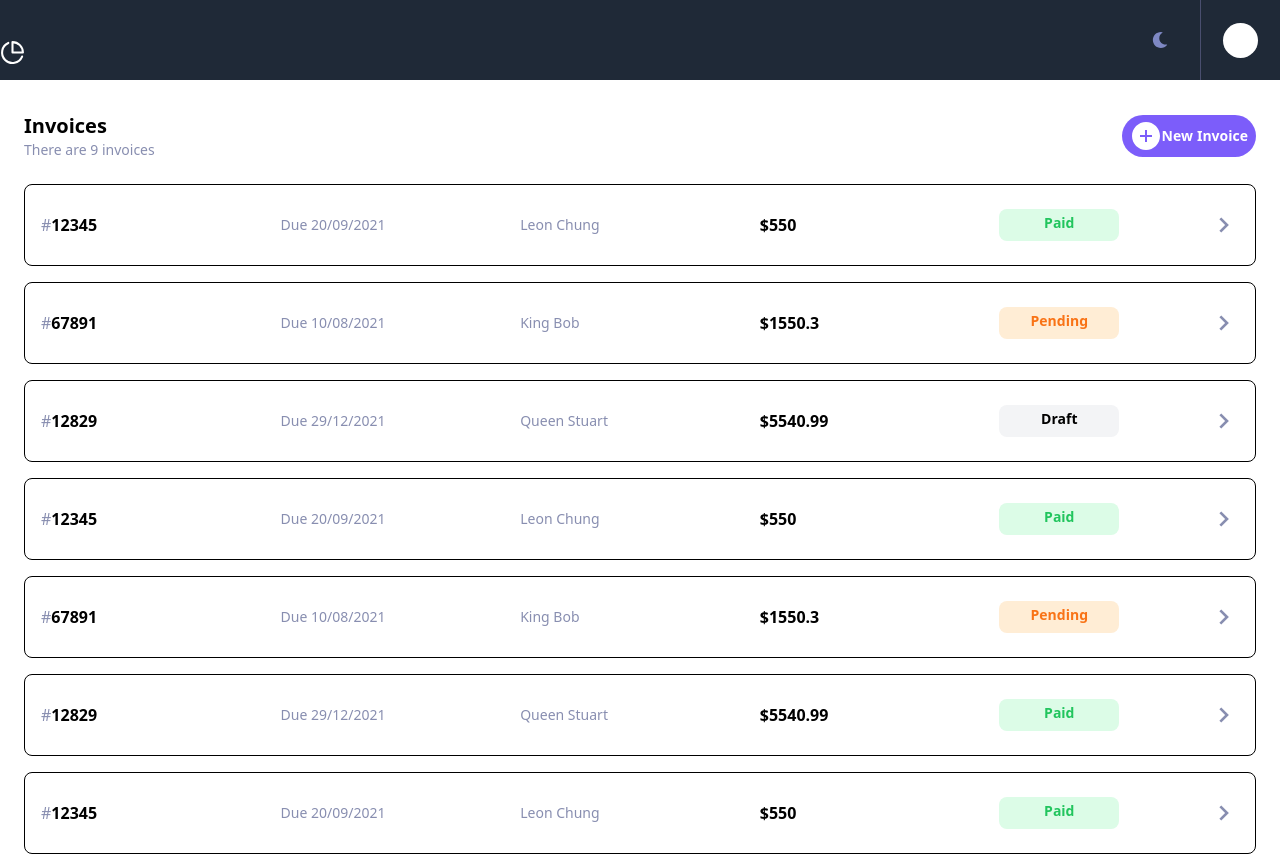
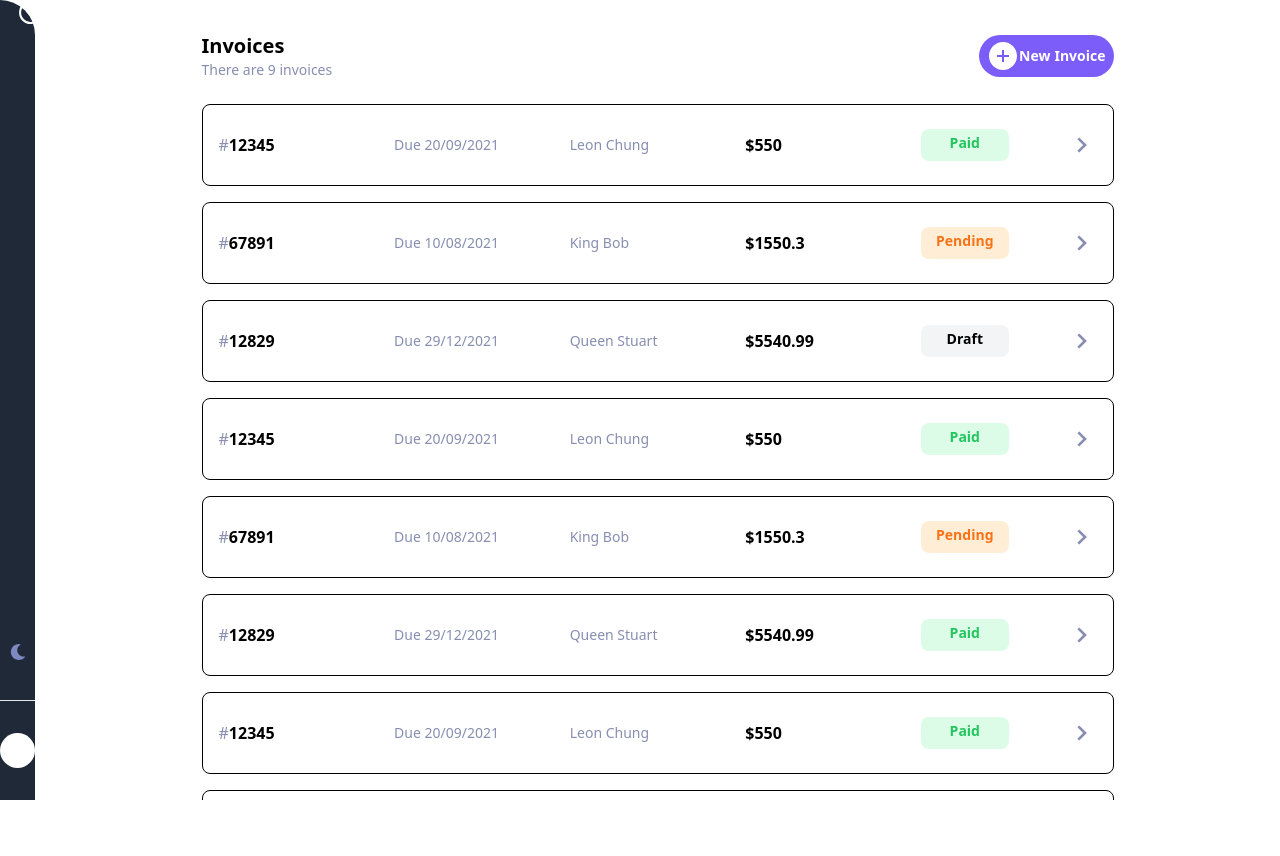
Before and after one commit to chungleee/invoices-app, a React (Vite) app: page / in a window 1280 px wide. Shown: the top 856 px of the page. After the commit the page ends 800 px from the top, so only its background shows below. Built offline with nearby package versions, Linux system fonts and the light colour scheme.

Commit message:
desktop styling

```diff
--- a/src/App.jsx
+++ b/src/App.jsx
@@ -5,7 +5,7 @@ import CreateInvoice from "./pages/CreateInvoice";
 
 function App() {
 	return (
-		<div>
+		<div className='lg:flex lg:flex-row'>
 			<Navbar />
 
 			<Route path='/' component={Home} />
--- a/src/components/Navbar.jsx
+++ b/src/components/Navbar.jsx
@@ -5,21 +5,21 @@ import PieIcon from "./PieIcon";
 
 const Navbar = () => {
 	return (
-		<nav className='h-20 bg-gray-800 flex items-center justify-between'>
+		<nav className='h-20 bg-gray-800 flex items-center justify-between lg:flex-col lg:h-screen lg:rounded-tr-full'>
 			<Link href='/'>
-				<a className='rounded-br-lg rounded-tr-lg border-solid bg-purple-500 w-20 h-full relative'>
+				<a className='rounded-br-xl rounded-tr-xl border-solid bg-purple-500 w-20 h-full relative lg:h-[100px] lg:w-[100px]'>
 					<div className='h-2/4'></div>
-					<div className='h-2/4 rounded-br-lg rounded-tl-lg bg-purple-300'></div>
-					<span className='inline-block absolute top-[35%] left-[30%]'>
+					<div className='h-2/4 rounded-br-xl rounded-tl-xl bg-purple-300'></div>
+					<span className='inline-block absolute top-[35%] left-[30%] lg:top-[40%] lg:left-[40%]'>
 						<PieIcon />
 					</span>
 				</a>
 			</Link>
 
-			<span className='ml-auto mr-8'>
+			<span className='ml-auto mr-8 lg:mx-auto lg:mt-auto lg:mb-10'>
 				<MoonIcon />
 			</span>
-			<div className='w-[80px] h-full border-l border-l-[#494E6E] flex justify-center items-center'>
+			<div className='w-[80px] h-full border-l border-l-[#494E6E] flex justify-center items-center lg:border-t lg:border-l-0 lg:h-[100px] lg:w-full'>
 				<div className='w-[35px] h-[35px] rounded-full bg-white'></div>
 			</div>
 		</nav>
--- a/src/pages/Home.jsx
+++ b/src/pages/Home.jsx
@@ -12,7 +12,7 @@ const Home = () => {
 	}, []);
 
 	return (
-		<main className='px-6 py-8 h-[calc(100vh-80px)] flex flex-col'>
+		<main className='px-6 py-8 h-[calc(100vh-80px)] flex flex-col lg:w-3/4 lg:mx-auto lg:overflow-auto lg:h-screen'>
 			<div className='flex justify-between items-center mb-6'>
 				<div>
 					<h1 className='font-bold text-xl'>Invoices</h1>
```
